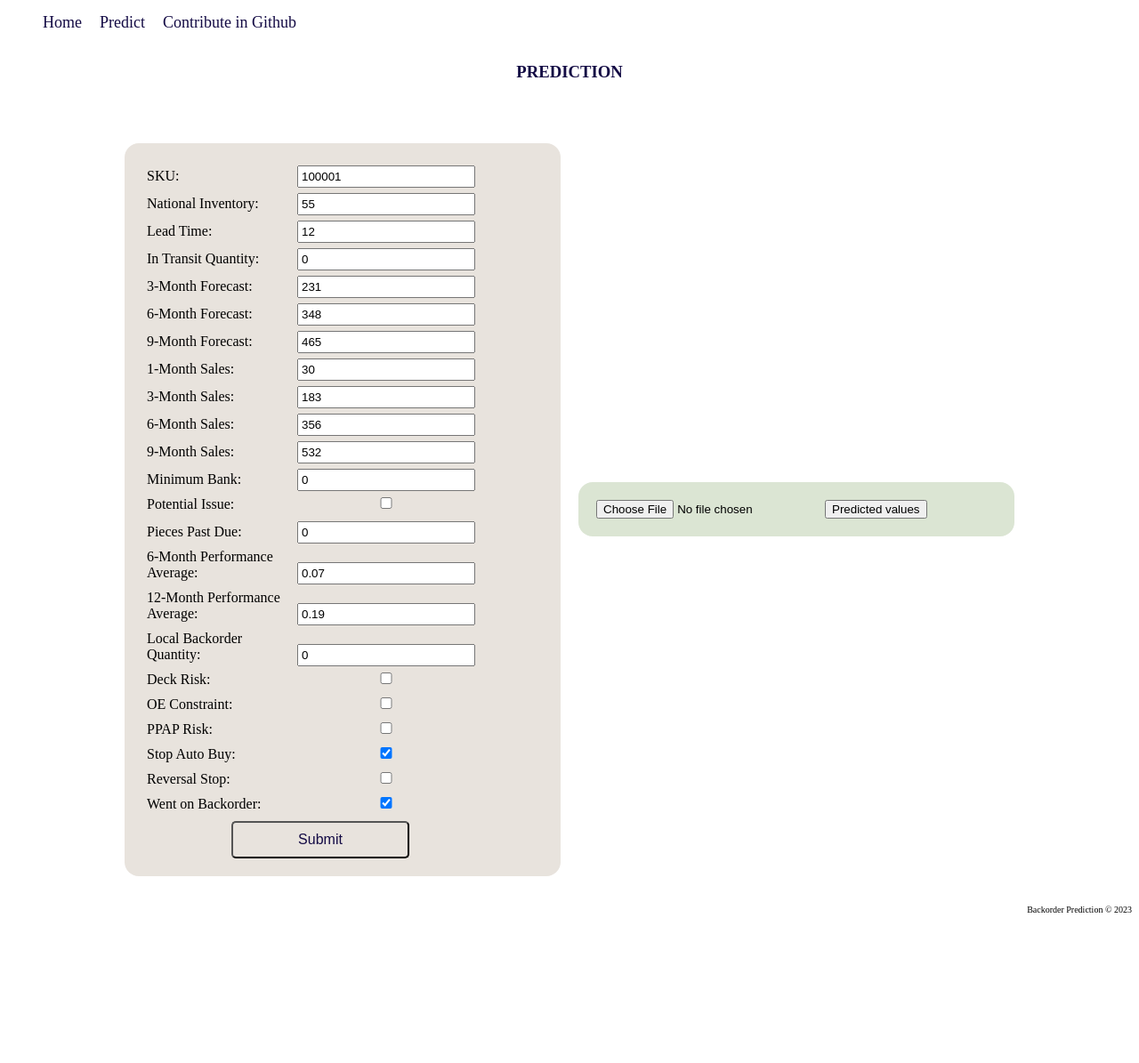
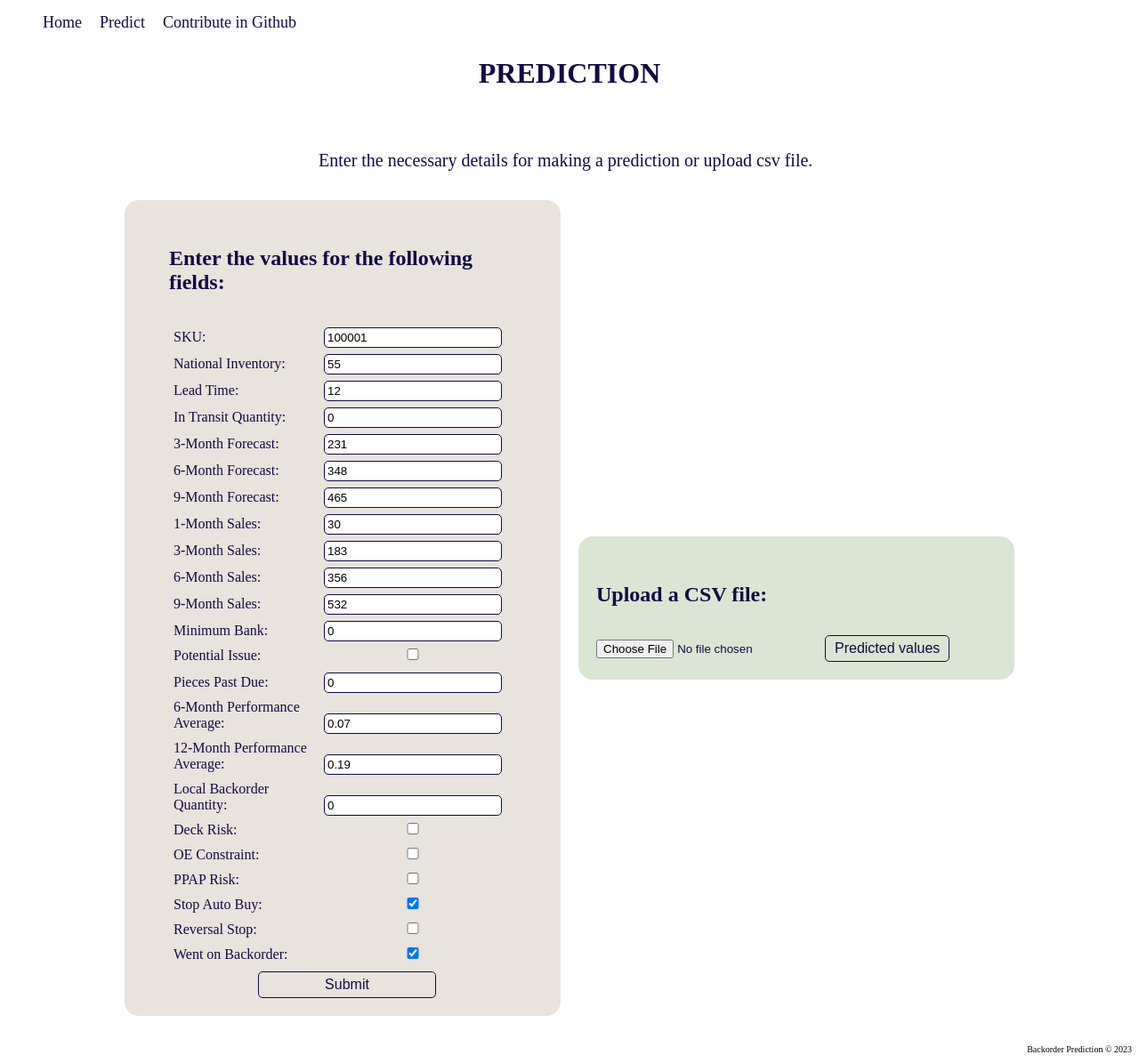
Before and after one commit to Pradyothsp/backorder-prediction, a Django app: page /predict/ in a window 1280 px wide. Shown: the whole page at 89% size. Before the commit the page ends 1026 px from the top, so only its background shows below. Run offline with Django 4.2, Linux system fonts and the light colour scheme; parts of the project's set-up code (start-up, migrations or seed data) failed here and were passed over.

Commit message:
Predict html updated

```diff
--- a/backorder/static/styles.css
+++ b/backorder/static/styles.css
@@ -30,6 +30,12 @@ h3 {
     padding: 20px;
     margin-top: 50px;
     color: #130a44;
+}
+
+h4 {
+    color: #130a44;
+    font-size: 1.5rem;
+    align-self: center;
 }
 
 .benefits-list {
@@ -163,7 +169,8 @@ footer p {
     background-color: #e8e3dd;
     border-radius: 1rem;
     grid-column: 1;
-    padding: 20px;
+    padding: 20px 50px;
+    color: #130a44;
 }
 
 .upload-file {
@@ -171,6 +178,7 @@ footer p {
     border-radius: 1rem;
     grid-column: 2;
     padding: 20px;
+    color: #130a44;
 }
 
 .prediction-form label {
@@ -187,6 +195,8 @@ footer p {
     box-sizing: border-box; /* Ensure the input width includes padding and border */
     padding: 3px;
     margin-top: 5px;
+    border-radius: 5px;
+    border: 1px solid #130a44;
 }
 
 .prediction-form input[type="submit"] {
@@ -195,7 +205,37 @@ footer p {
     border-radius: 5px;
     align-content: center;
     display: inline-block;
-    padding: 10px 20px;
+    padding: 5px 10px;
     color: #130a44;
     font-size: 16px;
+    border: 1px solid #130a44;
 }
+
+.prediction-form input[type="submit"]:hover {
+    background-color: #130a44;
+    color: #e8e3dd;
+}
+
+.upload-file input[type="submit"] {
+    color: #130a44;
+    background-color: #dbe5d3;
+    border-radius: 5px;
+    align-content: center;
+    display: inline-block;
+    padding: 5px 10px;
+    font-size: 16px;
+    border: 1px solid #130a44;
+}
+
+.upload-file input[type="submit"]:hover {
+    background-color: #130a44;
+    color: #dbe5d3;
+}
+
+p1 {
+    font-size: 20px;
+    line-height: 1.5;
+    text-align: center;
+    color: #130a44;
+    margin-left: 350px;
+}
--- a/backorder/templates/backorder/predict.html
+++ b/backorder/templates/backorder/predict.html
@@ -3,10 +3,13 @@
 {% block title %}Predict Backorders{% endblock %}
 
 {% block content %}
-    <h3> PREDICTION </h3>
+    <h2> PREDICTION </h2>
+    <p1> Enter the necessary details for making a prediction or upload csv file.</p1>
     <div class="form-wrapper">
         <form action="/predict/" method="POST" class="prediction-form">
             {% csrf_token %}
+            <h4>Enter the values for the following fields:</h4>
+
             <label for="sku">SKU:</label>
             <input type="text" name="sku" value="100001"><br>
 
@@ -80,6 +83,8 @@
         </form>
 
         <form action="/predict/" method="post" enctype="multipart/form-data" class="upload-file">
+            {% csrf_token %}
+            <h4>Upload a CSV file:</h4>
             <input type="file" name="file"/>
             <input type="submit" value="Predicted values"/>
         </form>
```
